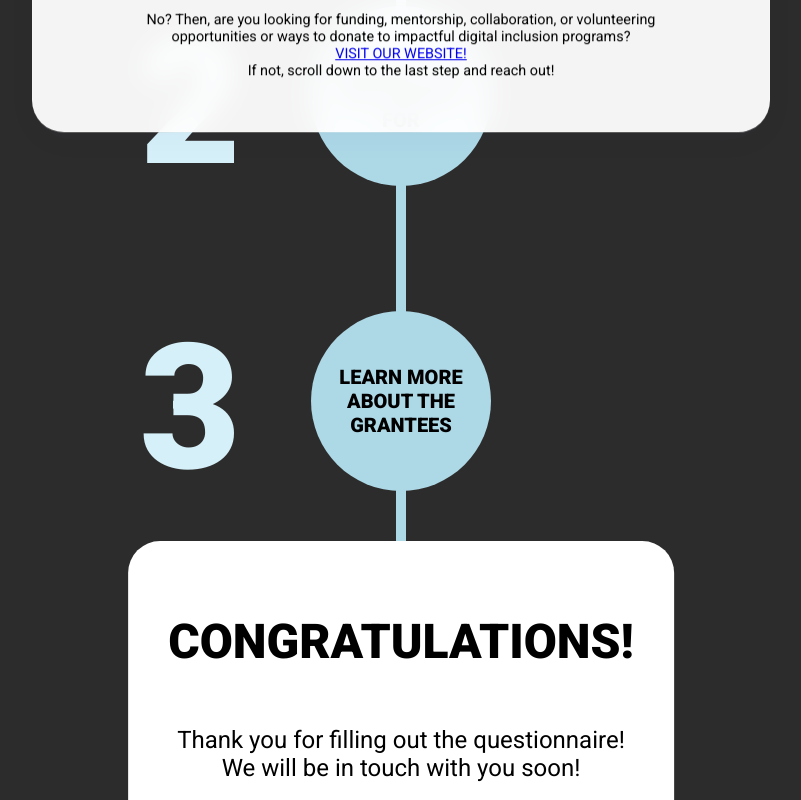
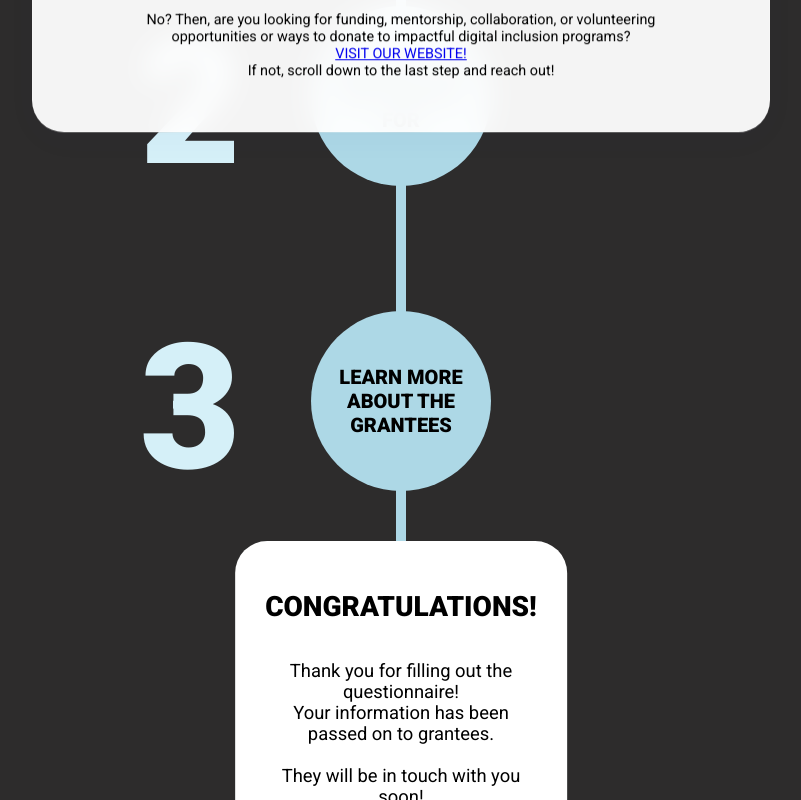
Before and after one commit to CS-SG-Studio/San-Jose-MOTI, a React (Create React App) app in the folder san-jose-digital/: page /congratulations in a window 1280 px wide. Both pictures are taken after a click on the element "LEARN MORE ABOUT THE GRANTEES". Shown: the part 580-1380 px from the top of the page, without its empty margins (239-1040 px from the left). Built offline with nearby package versions, Linux system fonts and the light colour scheme.

Commit message:
editted congratulation spage

```diff
--- a/san-jose-digital/src/screens/Questionnaire/CongratulationStyles.css
+++ b/san-jose-digital/src/screens/Questionnaire/CongratulationStyles.css
@@ -2,12 +2,13 @@
   display: flex;
   flex-direction: column;
   align-items: stretch;
-  padding: 40px;
+  padding: 30px;
   position: relative;
   transform: translate(-50%);
   left: 50%;
   background: rgba(255, 255, 255, 1);
   border-radius: 2rem;
+  width: 200%
 }
 
 .link {
--- a/san-jose-digital/src/screens/Questionnaire/Congratulations.js
+++ b/san-jose-digital/src/screens/Questionnaire/Congratulations.js
@@ -4,17 +4,26 @@ import './CongratulationStyles.css'
 function Congratulations() {
   return (
     <div className="congrats-page-styling">
-      <h1 style={{ fontSize: "3rem" }}>
-        CONGRATULATIONS!
-      </h1>
-      <p style={{ fontSize: "1.5rem" }}>
+      <h1 style={{ fontSize: "1.75rem" }}>CONGRATULATIONS!</h1>
+      <p style={{ fontSize: "1.15rem" }}>
         Thank you for filling out the questionnaire!
         <br />
-        We will be in touch with you soon!
+        Your information has been passed on to grantees.
+        <br />
+        <br />
+        They will be in touch with you soon!
       </p>
-      <p style={{ fontSize: "1.5rem" }}>
-        In the meantime, please click
-        <a href="https://www.sjdigitalinclusion.org/grantees" rel="noreferrer" target="_blank" className="link"> here </a>
+      <p style={{ fontSize: "1.15rem" }}>
+        In the meantime, please <br /> click
+        <a
+          href="https://www.sjdigitalinclusion.org/grantees"
+          rel="noreferrer"
+          target="_blank"
+          className="link"
+        >
+          {" "}
+          here{" "}
+        </a>
         to see the full list of our grantees!
       </p>
     </div>
```
